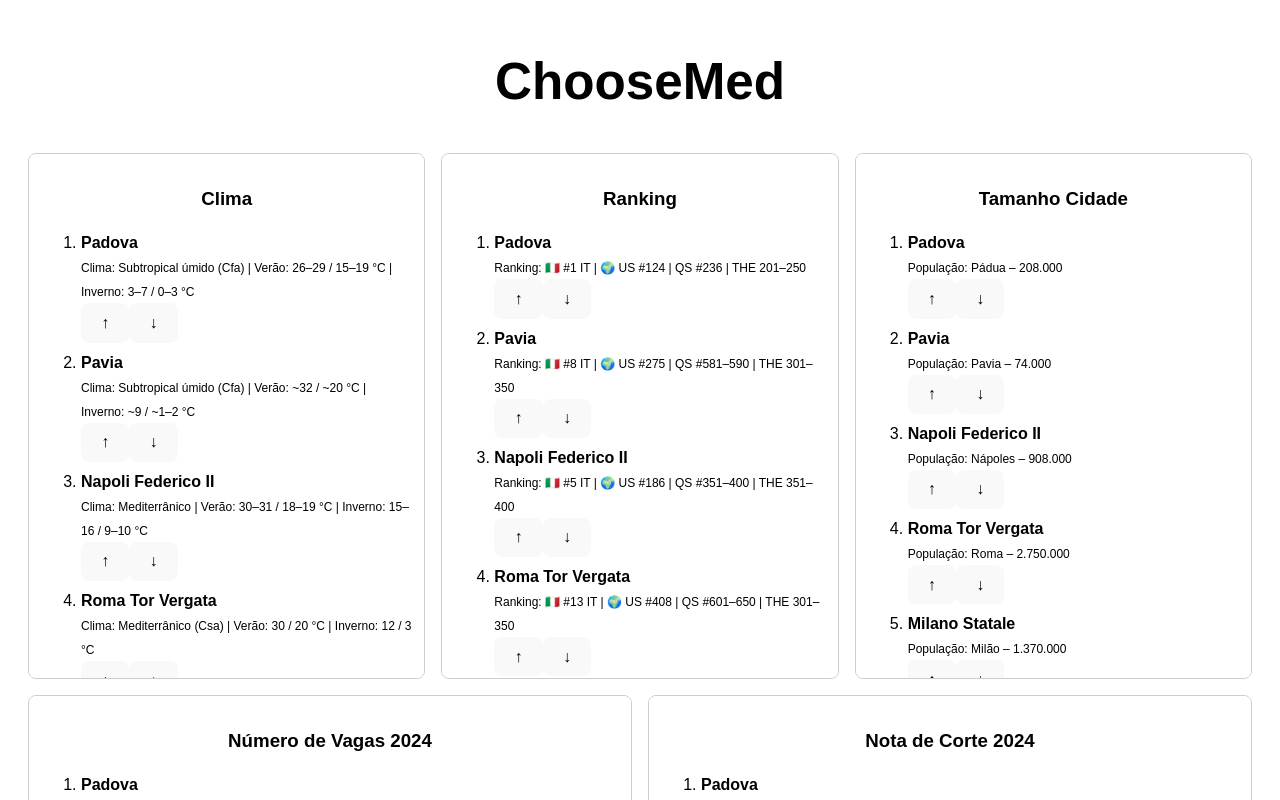
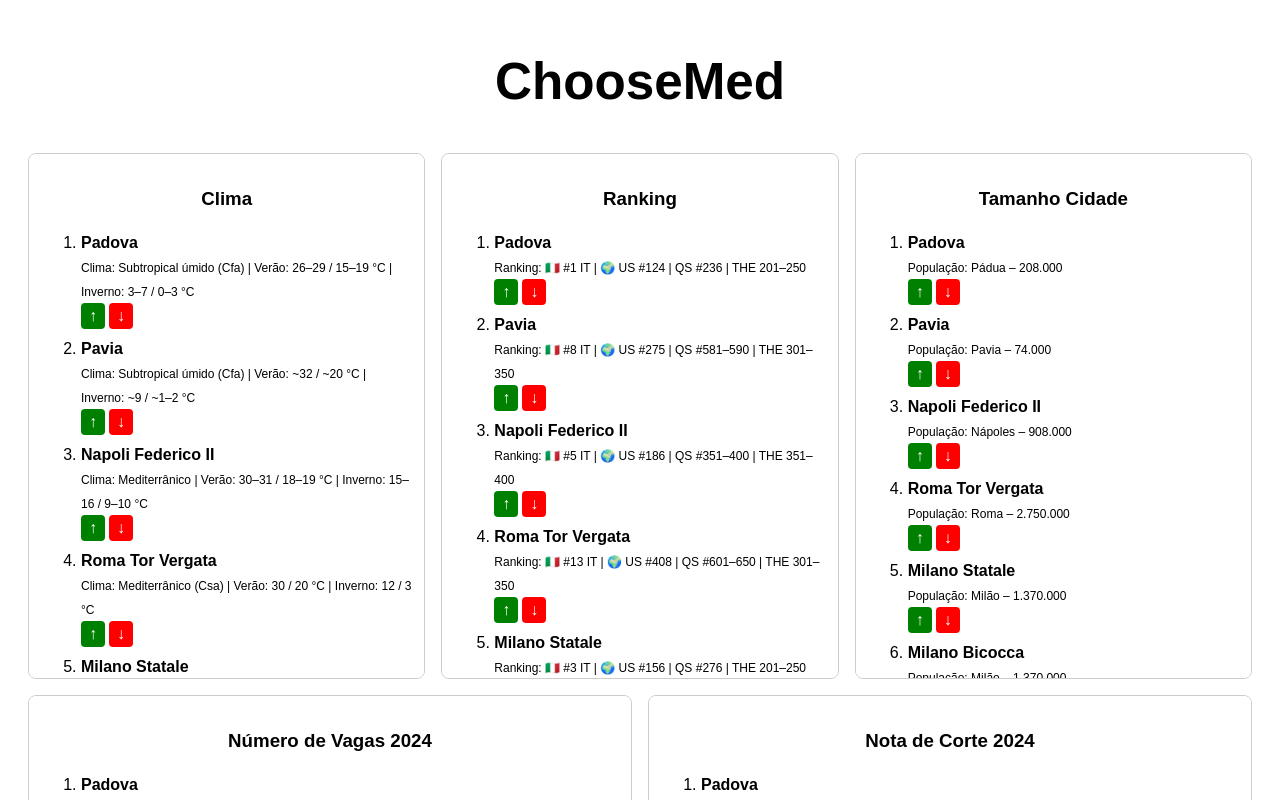
Before and after one commit to carolinessantos/choosemed, a React (Vite) app: page / in a window 1280 px wide. Shown: the top 800 px of the page. Built offline with nearby package versions, Linux system fonts and the light colour scheme.

Commit message:
Update App.tsx

```diff
--- a/src/App.tsx
+++ b/src/App.tsx
@@ -124,8 +124,8 @@
                 {field === "notaCorte2024" && <>Nota de corte 2024: {data?.notaCorte2024}</>}
               </span>
               <div>
-                <button onClick={() => moveUp(i)}>↑</button>
-                <button onClick={() => moveDown(i)}>↓</button>
+                <button onClick={() => moveUp(i)} style={{ backgroundColor: 'green', color: 'white', border: 'none', borderRadius: 4, padding: '4px 8px', marginRight: 4, cursor: i === 0 ? 'not-allowed' : 'pointer' }} disabled={i === 0}>↑</button>
+                <button onClick={() => moveDown(i)} style={{ backgroundColor: 'red', color: 'white', border: 'none', borderRadius: 4, padding: '4px 8px', cursor: i === list.length - 1 ? 'not-allowed' : 'pointer' }} disabled={i === list.length - 1}>↓</button>
               </div>
             </li>
           );
```
